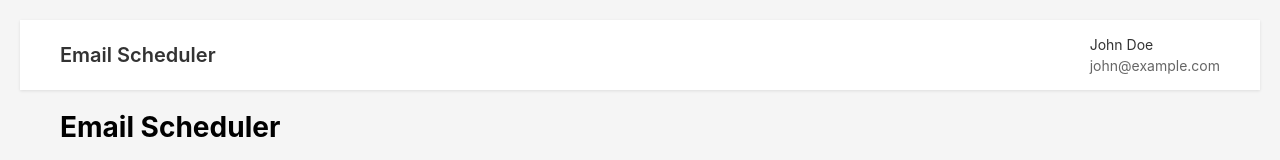
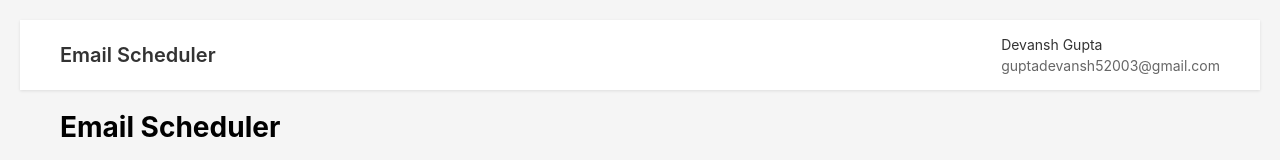
Before and after one commit to Devanshrocks4/ReachinboxAI, a Next.js app in the folder frontend/: page /dashboard in a window 1280 px wide. Shown: the top 160 px of the page. Built offline with nearby package versions, Linux system fonts and the light colour scheme; no server answers.

Commit message:
Update header to show Devansh Gupta instead of mock user

```diff
--- a/frontend/src/components/Header.tsx
+++ b/frontend/src/components/Header.tsx
@@ -7,8 +7,8 @@ export default function Header() {
 
   useEffect(() => {
     setUser({
-      name: 'John Doe',
-      email: 'john@example.com',
+      name: 'Devansh Gupta',
+      email: 'guptadevansh52003@gmail.com',
     });
   }, []);
 
```
